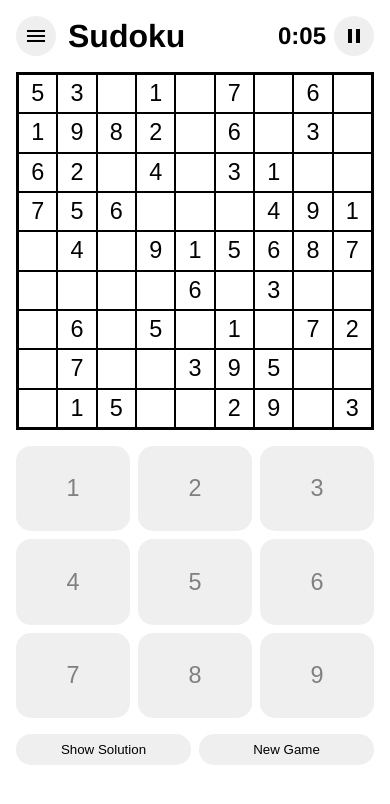
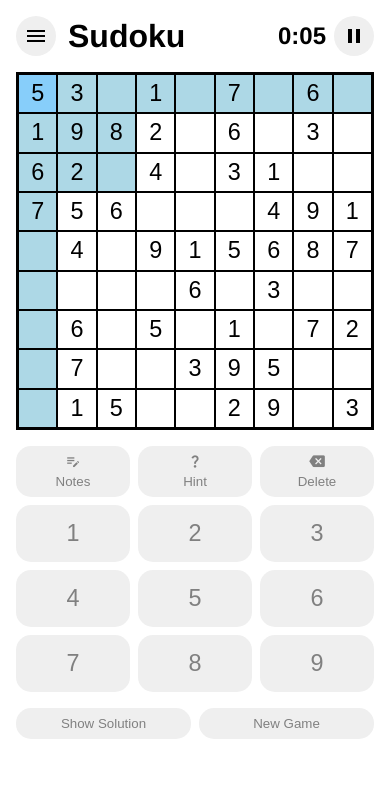
Before and after one commit to jkeussen/sudoku, a React (Vite) app: page / in a window 390 px wide. Shown: the top 804 px of the page. Built offline with nearby package versions, Linux system fonts and the light colour scheme.

Commit message:
Implemented mobile controls, styling tweaks

```diff
--- a/src/components/Controls.module.css
+++ b/src/components/Controls.module.css
@@ -5,9 +5,29 @@
   flex-basis: 0;
   width: 100%;
 }
-
+.col1 {
+	display: flex;
+	width: 50%;
+	flex-direction: column;
+	gap: 0.5rem;
+}
+.topRow {
+	display: flex;
+	/* flex-wrap: wrap; */
+	gap: 0.5rem;
+}
+.topRow button {
+	display: flex;
+	flex-direction: column;
+	gap: 0.25rem;
+	color: var(--control-button-text-color);
+}
+.topRow button span {
+	width: 100%;
+	font-size: 3vw;
+}
 .numbers {
-	width: 50%;
+	width: 100%;
 	position: relative;
 	display: grid;
 	gap: 0.5rem;
@@ -17,10 +37,10 @@
 	aspect-ratio: 4 / 3;
 	border-radius: var(--border-radius);
 	font-size: 6vw;
-	color: grey;
+	color: var(--control-button-text-color);
 }
 
-.options {
+.col2 {
 	width: 50%;
 	display: flex;
 	gap: 0.5rem;
@@ -28,20 +48,27 @@
 	justify-content: flex-start;
 	flex-wrap: wrap;
 }
-.options button {
+.col2 button {
 	padding: 0.5rem 1rem;
 	width: max-content;
 	flex: 1;
+	color: var(--control-button-text-color);
 }
 
 @media (max-width: 600px) {
 	.controls {
 		flex-direction: column;
 	}
-	.numbers {
+	.col1 {
 		width: 100%;
 	}
-	.options {
+	.topRow button span {
+		font-size: 4vw;
+	}
+	.numberButton {
+		aspect-ratio: 2 / 1;
+	}
+	.col2 {
 		width: 100%;
 	}
 }
--- a/src/components/Controls.tsx
+++ b/src/components/Controls.tsx
@@ -1,27 +1,94 @@
 import classes from './Controls.module.css'
 import buttonCss from '../styles/Buttons.module.css'
 
-import { useAppDispatch } from "../store/hooks";
+import { useAppDispatch, useAppSelector } from "../store/hooks";
 import { puzzleActions } from "../store/puzzle-slice";
+import { empty } from '../helpers/valid-inputs';
 
-const NumberButton: React.FC<{
-	value: number;
+const Number: React.FC<{
+	number: string;
 }> = (props) => {
+	const dispatch = useAppDispatch();
+
+	const activeSquare = useAppSelector(state => state.puzzle.activeSquare)
+
+	const clickHandler = () => {
+		dispatch(
+			puzzleActions.updateUserPuzzle({
+				val: props.number,
+				activeSquare,
+			})
+		);
+	}
+
+	return(<button
+		className={`${buttonCss.button} ${classes.numberButton}`}
+		onClick={clickHandler}
+	>
+		{props.number}
+	</button>)
+}
+
+const TopRow: React.FC = () => {
+	const dispatch = useAppDispatch();
+
+	const activeSquare = useAppSelector(state => state.puzzle.activeSquare)
+	const solvedString = useAppSelector(state => state.puzzle.solvedString)
+
+	const deleteHandler = () => {
+		dispatch(
+			puzzleActions.updateUserPuzzle({
+				val: empty,
+				activeSquare,
+			})
+		);
+	}
+
+	const hintHandler = () => {
+		dispatch(
+			puzzleActions.updateUserPuzzle({
+				val: solvedString[activeSquare],
+				activeSquare,
+			})
+		);
+	}
+
+	const notesHandler = () => {
+		alert('Not yet implemented... :(')
+	}
+
 	return(
-		<button className={`${buttonCss.button} ${classes.numberButton}`}>
-			{props.value}
-		</button>
+		<div className={classes.topRow}>
+			<button className={buttonCss.button} onClick={notesHandler}>
+				<span className="material-icons">edit_note</span>
+				Notes
+			</button>
+			<button className={buttonCss.button} onClick={hintHandler}>
+				<span className="material-icons">question_mark</span>
+				Hint
+			</button>
+			<button className={buttonCss.button} onClick={deleteHandler}>
+				<span className="material-icons">backspace</span>
+				Delete
+			</button>
+		</div>
 	)
 }
 
-const Numbers: React.FC<{}> = (props?) => {
-	const nums = [1,2,3,4,5,6,7,8,9]
+const Numbers: React.FC = () => {
+	const nums = ['1','2','3','4','5','6','7','8','9']
+
 	return(
-		<div className={classes.numbers}>
-			{nums.map((num) => <NumberButton
-				key={`numberButton_${num}`}
-				value={num}
-			/>)}
+		<div className={classes.col1}>
+			<TopRow />
+			<div className={classes.numbers}>
+				{nums.map((num) => {
+					return <Number
+						key={`numberButton_${num}`}
+						number={num}
+					/>
+				})}
+			</div>
 		</div>
 	)
 }
@@ -30,7 +97,7 @@ const Options: React.FC = () => {
 	const dispatch = useAppDispatch();
 
 	return(
-		<div className={classes.options}>
+		<div className={classes.col2}>
 			<button
 				className={buttonCss.button}
 				onClick={() => dispatch(puzzleActions.solvePuzzle())}
--- a/src/components/Tile.module.css
+++ b/src/components/Tile.module.css
@@ -32,6 +32,7 @@
 .givenTile {
 	color: black;
 }
+.tile.active,
 .tile:active,
 .tile:focus {
 	background-color: lightskyblue;
--- a/src/components/Tile.tsx
+++ b/src/components/Tile.tsx
@@ -48,7 +48,13 @@ const Tile: React.FC<{
 		(state) => state.ui.highlightValidSections
 	);
 
-	if (activeSquare === props.id) inputRef.current!.focus();
+	// TODO: This line causes problems the first time you move using keyboard
+	/* Warning: Cannot update a component (`Puzzle`) while rendering a
+	different component (`Tile`). To locate the bad setState() call inside
+	`Tile`, follow the stack trace as described in
+	https://reactjs.org/link/setstate-in-render
+	*/
+	if (activeSquare === props.id) inputRef?.current?.focus();
 
 	const onFocusHandler = (e: React.FocusEvent<HTMLInputElement>) => {
 		dispatch(puzzleActions.setActiveSquare(props.id));
@@ -64,7 +70,7 @@ const Tile: React.FC<{
 
 		switch (e.code) {
 			case "Escape":
-				dispatch(puzzleActions.setActiveSquare(null));
+				// dispatch(puzzleActions.setActiveSquare(null));
 				return;
 			case "Backspace":
 			case "Digit0":
@@ -72,8 +78,6 @@ const Tile: React.FC<{
 				dispatch(
 					puzzleActions.updateUserPuzzle({
 						val: empty,
-						row,
-						col,
 						activeSquare,
 					})
 				);
@@ -93,8 +97,6 @@ const Tile: React.FC<{
 				dispatch(
 					puzzleActions.updateUserPuzzle({
 						val: enteredValue,
-						row,
-						col,
 						activeSquare,
 					})
 				);
@@ -132,6 +134,7 @@ const Tile: React.FC<{
 	};
 
 	const userOrGiven = isGiven ? classes.givenTile : classes.userTile;
+	const active = activeSquare === props.id ? classes.active : "";
 	const highlightedRow =
 		highlightActiveRowsAndCols &&
 		activeSquare !== null &&
@@ -151,7 +154,7 @@ const Tile: React.FC<{
 	const valid = validRow || validCol || validSection ? classes.valid : "";
 	const error = props.error ? classes.error : "";
 
-	const css = `${classes.tile} ${userOrGiven} ${highlightedRow} ${highlightedCol} ${highlightedSection} ${valid} ${error}`;
+	const css = `${classes.tile} ${userOrGiven} ${active} ${highlightedRow} ${highlightedCol} ${highlightedSection} ${valid} ${error}`;
 
 	return (
 		<div className={classes.wrapper} id={`${row}_${col}`}>
--- a/src/index.css
+++ b/src/index.css
@@ -30,4 +30,5 @@
   --tile-bg: white;
   --text: black;
   --button-bg: rgb(239,239,239);
+  --control-button-text-color: grey;
 }
--- a/src/store/puzzle-slice.ts
+++ b/src/store/puzzle-slice.ts
@@ -17,7 +17,7 @@ interface PuzzleState {
 	initialGrid: string[][];
 	solvedGrid: string[][];
 	userGrid: string[][];
-	activeSquare: number | null;
+	activeSquare: number;
 	validRows: number[];
 	validCols: number[];
 	validSections: number[];
@@ -31,7 +31,7 @@ const initialState: PuzzleState = {
 	initialGrid: [],
 	solvedGrid: [],
 	userGrid: [],
-	activeSquare: null,
+	activeSquare: 0,
 	validRows: [],
 	validCols: [],
 	validSections: [],
@@ -80,15 +80,14 @@ const puzzleSlice = createSlice({
 			action: {
 				payload: {
 					val: string;
-					row: number;
-					col: number;
-					activeSquare: number | null;
+					activeSquare: number;
 				};
 			}
 		) {
 			let newUserPuzzle = [...state.userGrid];
-			newUserPuzzle[action.payload.row][action.payload.col] =
-				action.payload.val;
+			let row = Math.floor(action.payload.activeSquare / 9)
+			let col = action.payload.activeSquare % 9
+			newUserPuzzle[row][col] = action.payload.val;
 			state.localErrors = getLocalErrors(
 				newUserPuzzle,
 				action.payload.activeSquare
@@ -98,7 +97,7 @@ const puzzleSlice = createSlice({
 			state.validCols = getValidCols(newUserPuzzle);
 			state.validSections = getValidSections(newUserPuzzle);
 		},
-		setActiveSquare(state, action: { payload: number | null }) {
+		setActiveSquare(state, action: { payload: number }) {
 			state.activeSquare = action.payload;
 			state.localErrors = getLocalErrors(
 				state.userGrid,
```
